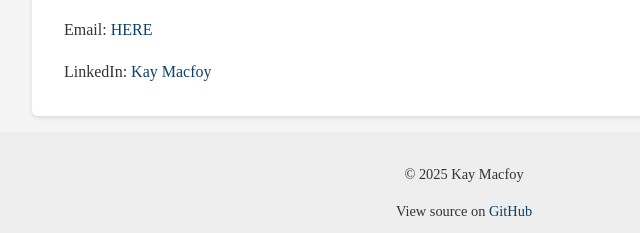
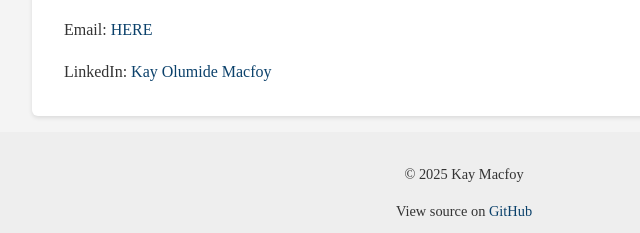
Before and after one commit to kmacfoy/kmacfoy.github.io, a plain HTML site: page index.html in a window 1280 px wide. Shown: the part 1727-1960 px from the top of the page, 176-816 px from the left. Drawn offline with Linux system fonts and the light colour scheme.

Commit message:
Tweak LinkedIn name display

```diff
--- a/index.html
+++ b/index.html
@@ -98,7 +98,7 @@
   <section class="contact">
     <h2>Contact</h2>
     <p>Email: <a href="mailto:o.macfoy@gmail.com">HERE</a></p>
-    <p>LinkedIn: <a href="https://linkedin.com/in/kaymacfoy" target="_blank">Kay Macfoy</a></p>
+    <p>LinkedIn: <a href="https://linkedin.com/in/kaymacfoy" target="_blank">Kay Olumide Macfoy</a></p>
   </section>
 
   <footer>
```
